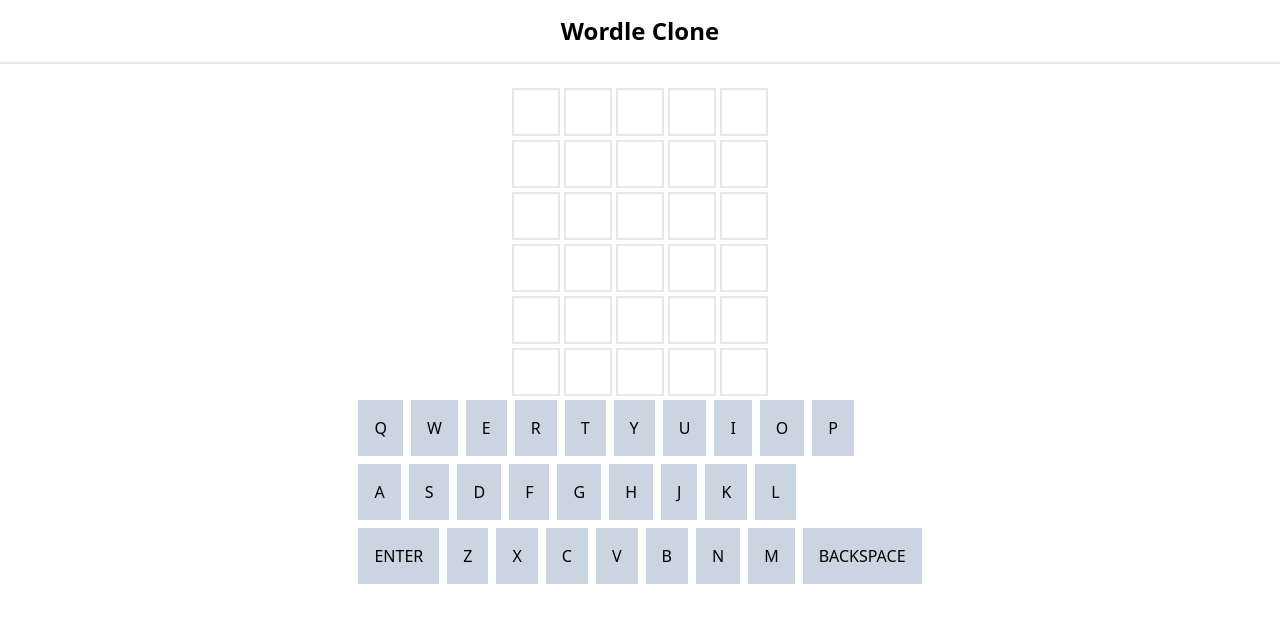
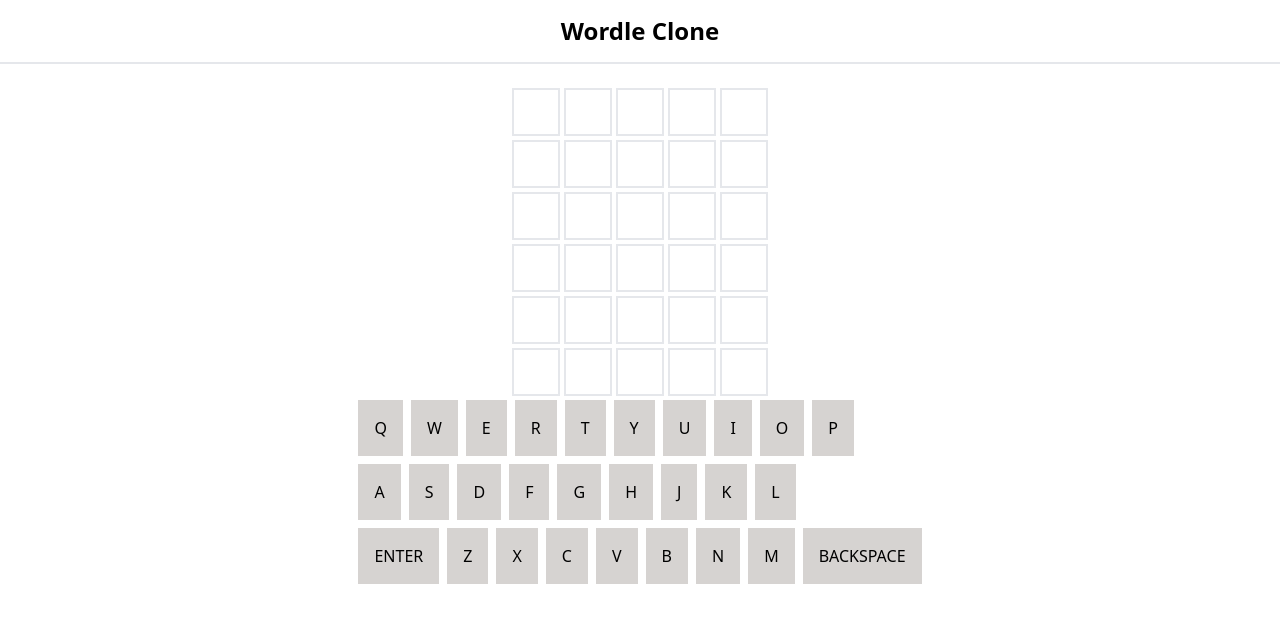
Before and after one commit to JakubWujec/wordleclone, a React (Vite) app: page / in a window 1280 px wide. Shown: the top 622 px of the page. Built offline with nearby package versions, Linux system fonts and the light colour scheme.

Commit message:
customized colors

```diff
--- a/src/components/Cell.tsx
+++ b/src/components/Cell.tsx
@@ -6,10 +6,10 @@ type CellProps = {
 }
 
 let extraClassName = {
-  CORRECT: 'bg-green-500 text-white',
-  MISPLACED: 'bg-yellow-500 text-white',
-  WRONG: 'bg-slate-500 text-white',
-  UNCHECKED: 'border-slate-800'
+  CORRECT: 'bg-wordle-correct-color text-white',
+  MISPLACED: 'bg-wordle-misplaced-color text-white',
+  WRONG: 'bg-wordle-wrong-color text-white',
+  UNCHECKED: 'bg-wordle-unchecked-color border-slate-800'
 }
 
 
--- a/src/components/Keyboard.tsx
+++ b/src/components/Keyboard.tsx
@@ -25,15 +25,15 @@ const Keyboard = (props: KeyboardProps) => {
   function getKeyColor(char: string) {
     let charStatus = props.charToCharStatus.get(char);
     if (charStatus === 'CORRECT') {
-      return 'bg-lime-500'
+      return 'bg-wordle-correct-color'
     }
     if (charStatus === 'MISPLACED') {
-      return 'bg-yellow-300'
+      return 'bg-wordle-misplaced-color'
     }
     if (charStatus === 'WRONG') {
-      return 'bg-slate-600'
+      return 'bg-wordle-wrong-color'
     }
-    return 'bg-slate-300'
+    return 'bg-wordle-unused-color'
   }
 
 
--- a/tailwind.config.cjs
+++ b/tailwind.config.cjs
@@ -5,7 +5,15 @@ module.exports = {
     "./src/**/*.{js,ts,jsx,tsx}",
   ],
   theme: {
-    extend: {},
+    extend: {
+      colors: {
+        'wordle-correct-color': '#65a30d',
+        'wordle-misplaced-color': '#eab308',
+        'wordle-wrong-color': '#6b7280',
+        'wordle-unchecked-color': '#ffffff',
+        'wordle-unused-color': '#D6D3D1',
+      },
+    },
   },
   plugins: [],
 }
```
